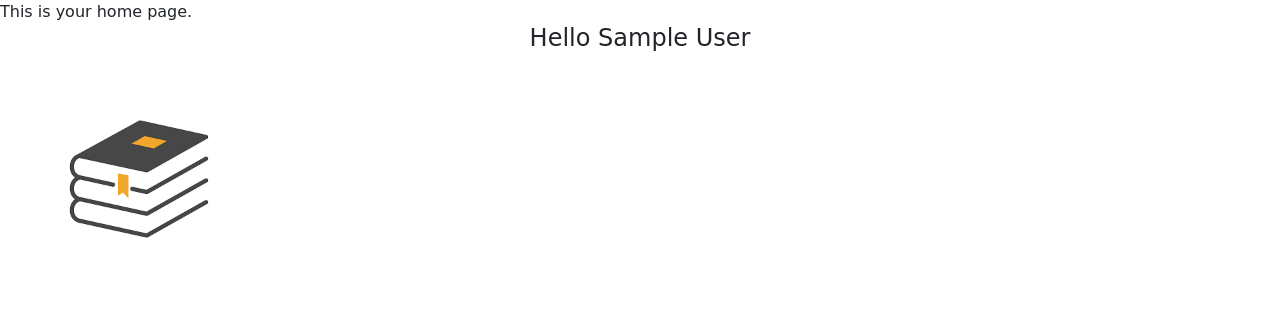
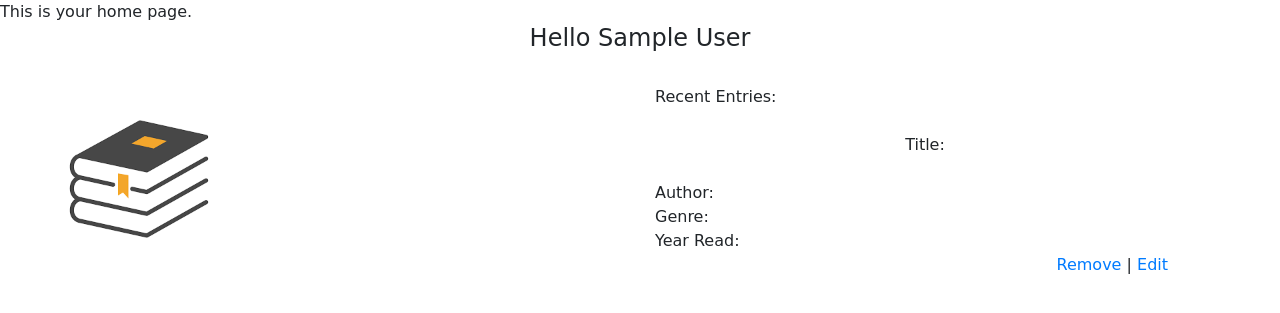
Before and after one commit to Aishwant/readandfind, a PHP site: page /home.php in a window 1280 px wide. Shown: the part 56-369 px from the top of the page. Run offline with PHP 8.4, Linux system fonts and the light colour scheme; the visitor is signed in with stand-in values (Sample User, id 1); some libraries are stand-ins or nearby versions.

Commit message:
list recent read books (template)

```diff
--- a/home.php
+++ b/home.php
@@ -16,4 +16,27 @@
     </div>
     <h4><center><?php echo"Hello ".$_SESSION['fname'];?></center></h4>
 
+    <div class='container'>
+        <div class="row">
+            <div class = "col-lg-6 col-md-5">
+            </div>
+            <div class = "col-lg-6 col-md-7 col-sm-12 col-xs-12">
+                <br />Recent Entries: <br /><br />
+                <div class="books">
+
+                    <center>Title:<br /></center><br />
+
+                    Author:<br />
+                    Genre:<br />
+                    Year Read:<br />
+
+                    <div style="text-align:right; padding-right:5%;">
+                        <a href="#">Remove</a> | <a href="#">Edit</a>
+                    </div>
+                    <br/>
+
+                </div>
+            </div>
+        </div>
+    </div>
    <?php footer(); ?>
```
